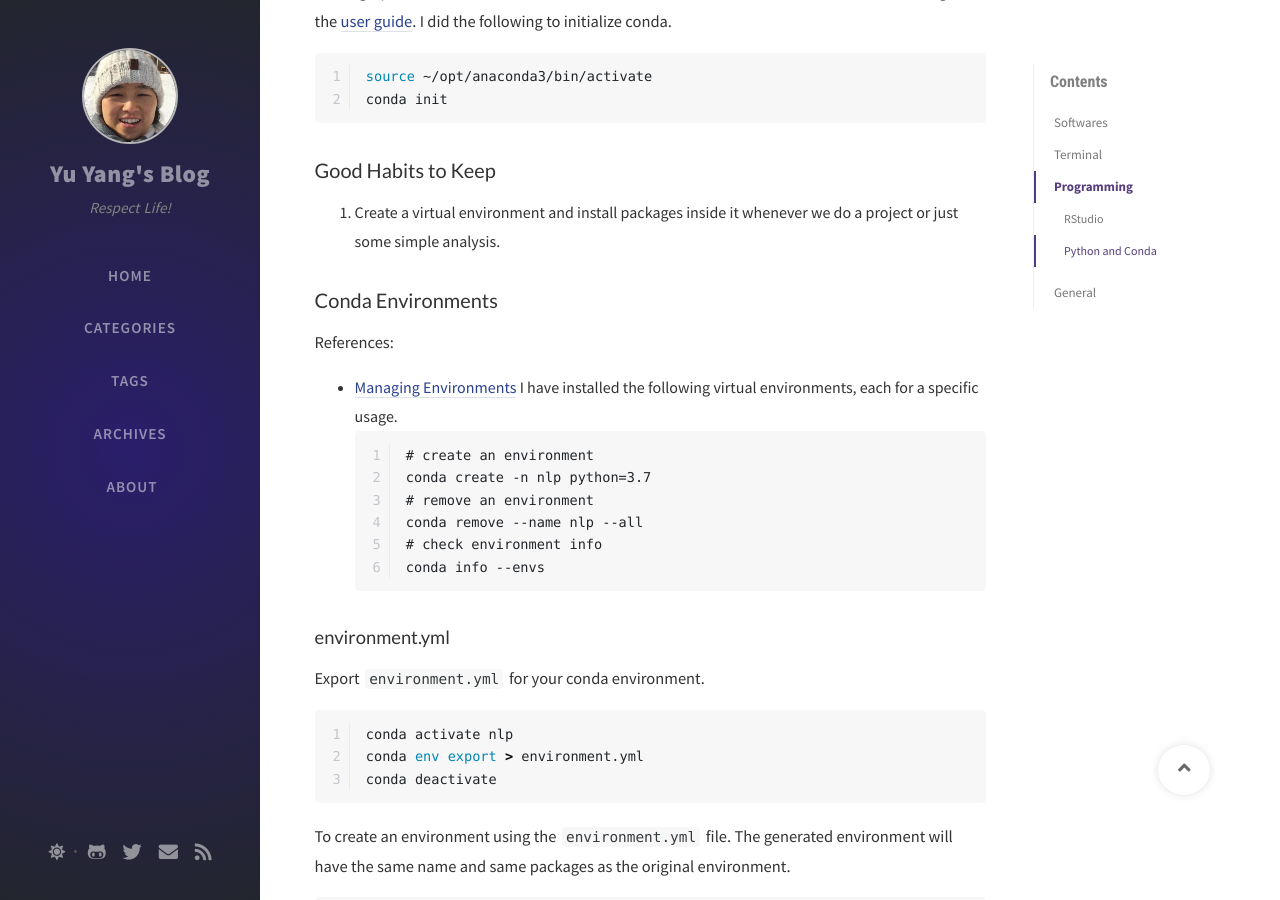
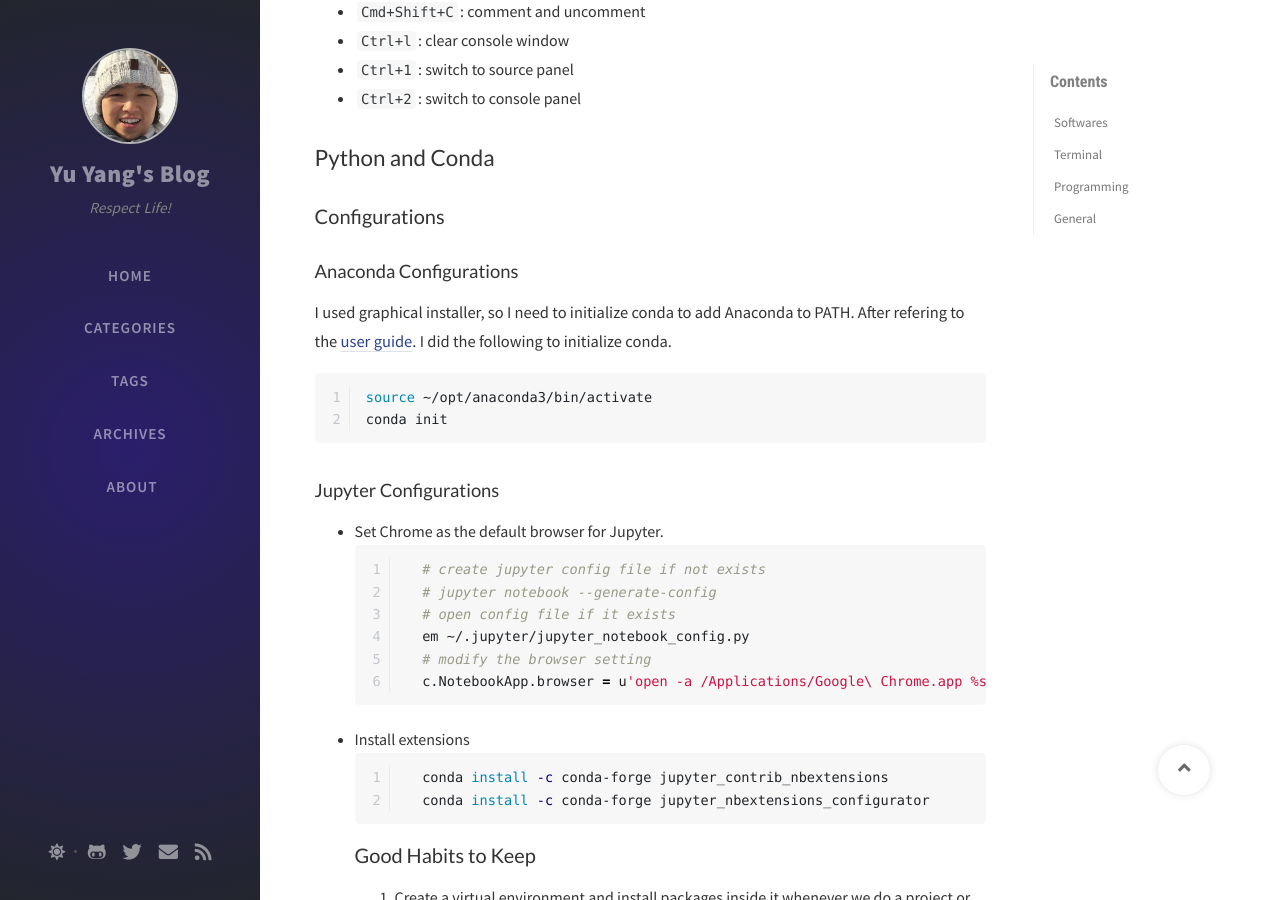
Before and after one commit to yuyangstatistics/blog, a Jekyll site: the page built from _posts/2020-07-22-Configure-MacBook.md, in a window 1280 px wide and 900 px high, scrolled down 5358 px. Built offline with Jekyll 4.4.1, drawn with Linux system fonts in a browser that asks for light colours; nearby versions of some CDN libraries; comment, search, counter and statistics services are not loaded; some of the changed text lies outside the part shown.

Commit message:
update macbook posts: jupyter config

````diff
--- a/_posts/2020-07-22-Configure-MacBook.md
+++ b/_posts/2020-07-22-Configure-MacBook.md
@@ -34,6 +34,10 @@
 - VS Code would remember your action, so next time you open VS Code, you can directly check recent activities to quickly connect ssh.
 
 
+## TexStudio
+
+I used a Solarized Light theme in [Francis-Hsu's Github](https://github.com/Francis-Hsu/TeXstudio_Solarized). First, I copied the file and save it as `Solarized_Light.txsprofile`, then `Options-> Load Profile` to load it. Note that we need restart TexStudio for the modification to take effects. Another way is to modify the `[format]` section in the setting file `~/.config/texstudio/texstudio.ini`.
+
 # Terminal
 
 ## Homebrew
@@ -44,6 +48,7 @@
 5. Install wget: `brew install wget`
 6. Install zsh-completions: `brew install zsh-completions`
 7. Install zsh-syntax-highlighting: `brew install zsh-syntax-highlighting`
+8. Install OpenMP: `brew install libomp`
 
 ## iTerm
 References:
@@ -80,6 +85,9 @@
 # repository-specific configuration
 git config user.name "<name>"
 git config user.email "<email>"
+# show the git config info for current git repo
+git config user.name
+git config --list
 ```
 
 Secondly, add `id_rsa.pub` to the SSH settings on github website and add shortcuts in `.ssh/config`. Then I shall be able to use git conveniently.
@@ -137,6 +145,7 @@
 git clone https://github.com/tmux-plugins/tpm ~/.tmux/plugins/tpm
 ```
 
+
 Edit `.tmux.conf` file as follows.
 ```bash
 # List of plugins
@@ -148,11 +157,10 @@
 
 # enable mouse scrolling
 set -g mouse on
-```
 
-Then reload tmux environment.
-```bash
-tmux source ~/.tmux.conf
+# solve the conda env issue
+# Reference: https://stackoverflow.com/a/62705965/13448382
+set -g default-command "/bin/zsh"
 ```
 
 # Programming
@@ -176,12 +184,28 @@
 ## Python and Conda
 
 ### Configurations
+#### Anaconda Configurations
 I used graphical installer, so I need to initialize conda to add Anaconda to PATH. After refering to the [user guide](https://docs.anaconda.com/anaconda/user-guide/faq/). I did the following to initialize conda.
 ```bash
 source ~/opt/anaconda3/bin/activate
 conda init
 ```
 
+#### Jupyter Configurations
+- Set Chrome as the default browser for Jupyter.
+    ```bash
+    # create jupyter config file if not exists
+    # jupyter notebook --generate-config
+    # open config file if it exists
+    em ~/.jupyter/jupyter_notebook_config.py
+    # modify the browser setting
+    c.NotebookApp.browser = u'open -a /Applications/Google\ Chrome.app %s'
+    ```
+- Install extensions
+    ```bash
+    conda install -c conda-forge jupyter_contrib_nbextensions
+    conda install -c conda-forge jupyter_nbextensions_configurator
+    ```
 ### Good Habits to Keep
 1. Create a virtual environment and install packages inside it whenever we do a project or just some simple analysis.
 
@@ -245,6 +269,9 @@
 
 # General
 
+## iCloud
+Defaultly, when using a new device, iCloud will not download all the files on the cloud to local home directory, instead, it will keep the old versions on the cloud. To download all the files, `System Preferences -> Apple ID`, uncheck `Optimize Mac Storage`.
+
 ## Keyboard
 
 ### Shortcuts
````
Also changed, not shown: other parts of _posts/2020-07-22-Configure-MacBook.md (+1 -1 lines).
